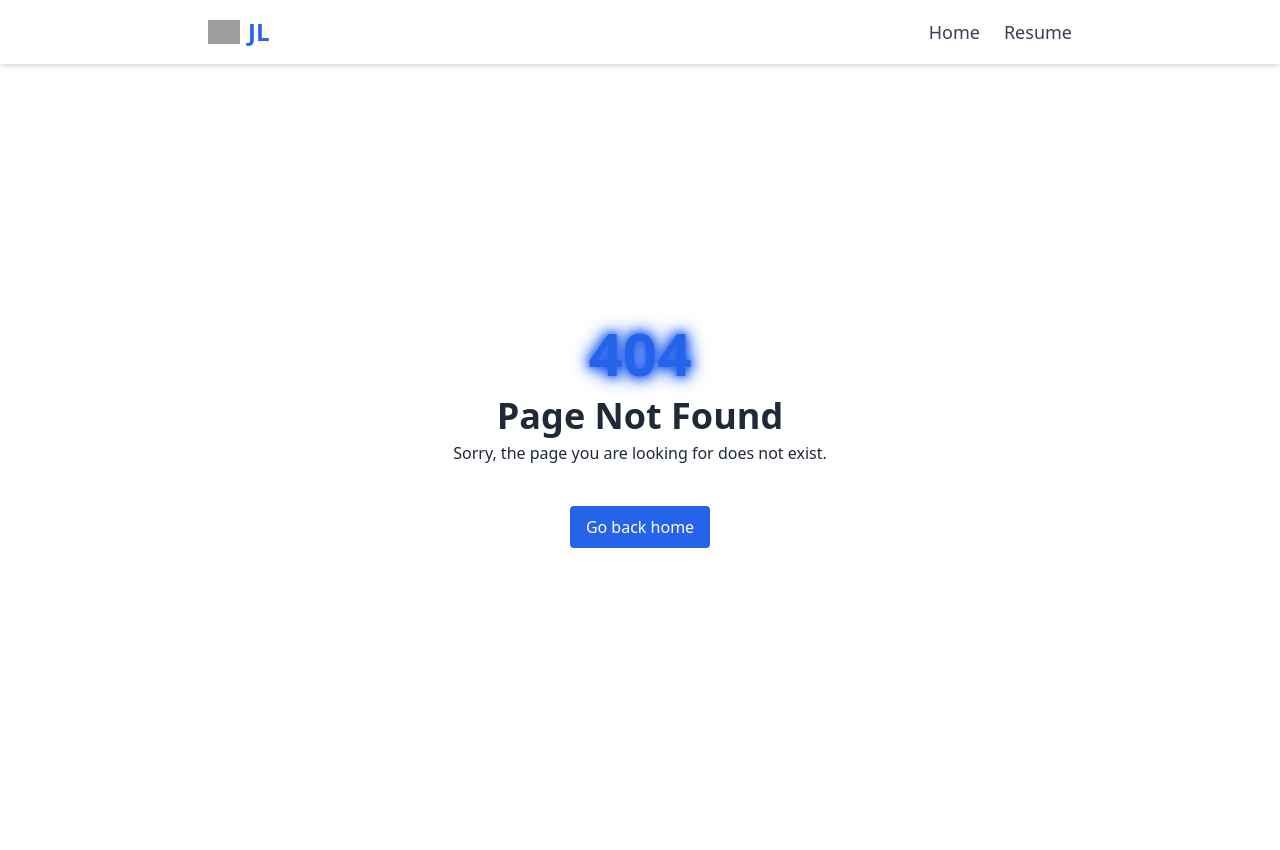
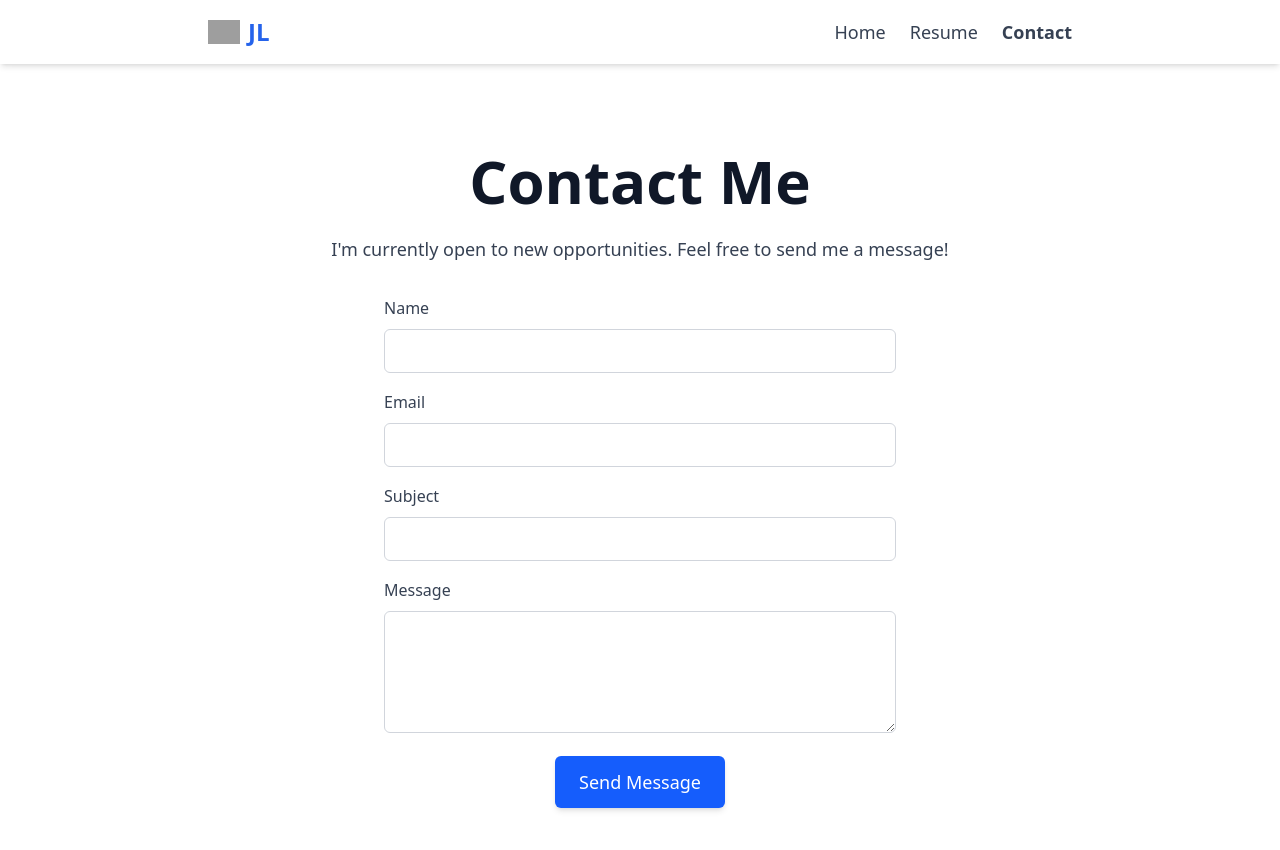
Before and after one commit to JoshuaLomond/portfolio, a Next.js app: page /contact in a window 1280 px wide. Before the commit this address had no page. Shown: the top 850 px of the page. Before the commit the page ends 800 px from the top, so only its background shows below. Built offline with nearby package versions, Linux system fonts and the light colour scheme; grey boxes are pictures that could not be loaded.

Commit message:
Added `Contact` page

```diff
--- a/app/api/send/route.ts
+++ b/app/api/send/route.ts
@@ -4,21 +4,23 @@ import { Resend } from "resend";
 interface RequestBody {
   name: string;
   email: string;
+  subject: string;
   message: string;
 }
 export async function POST(request: NextRequest) {
   const resend = new Resend(process.env.RESEND_API_KEY);
 
   try {
-    const { name, email, message } = (await request.json()) as RequestBody;
-    console.log("Received request:", { name, email, message }); // Log incoming data
+    const { name, email, subject, message } =
+      (await request.json()) as RequestBody;
+    console.log("Received request:", { name, email, subject, message }); // Log incoming data
 
     const { data, error } = await resend.emails.send({
       from: "contact@joshlomond.dev",
       to: ["josh@joshlomond.dev"],
       subject: "PORTFOLIO CONTACT FORM",
       replyTo: email,
-      react: EmailTemplate({ name, email, message }),
+      react: EmailTemplate({ name, email, subject, message }),
     });
 
     if (error) {
--- a/app/components/EmailTemplate.tsx
+++ b/app/components/EmailTemplate.tsx
@@ -12,10 +12,16 @@ import {
 interface EmailTemplateProps {
   name: string;
   email: string;
+  subject: string;
   message: string;
 }
 
-export const EmailTemplate = ({ name, email, message }: EmailTemplateProps) => (
+export const EmailTemplate = ({
+  name,
+  email,
+  subject,
+  message,
+}: EmailTemplateProps) => (
   <Html lang="en" dir="ltr">
     <Head>
       <title>Contact Form Submission</title>
@@ -52,6 +58,11 @@ export const EmailTemplate = ({ name, email, message }: EmailTemplateProps) => (
       </Row>
       <Row>
         <Text>
+          <strong>Subject:</strong> {subject}
+        </Text>
+      </Row>
+      <Row>
+        <Text>
           <strong>Message:</strong>
         </Text>
       </Row>
--- a/app/components/Navbar.tsx
+++ b/app/components/Navbar.tsx
@@ -7,6 +7,7 @@ import { usePathname } from "next/navigation";
 const navLinks = [
   { name: "Home", href: "/" },
   { name: "Resume", href: "/resume" },
+  { name: "Contact", href: "/contact" },
 ];
 
 export default function Navbar() {
--- a/app/components/ContactSection.tsx
+++ b/app/contact/page.tsx
@@ -3,9 +3,10 @@
 import { useState } from "react";
 import { motion } from "framer-motion";
 
-export default function ContactSection() {
+export default function ContactPage() {
   const [name, setName] = useState("");
   const [email, setEmail] = useState("");
+  const [subject, setSubject] = useState("");
   const [message, setMessage] = useState("");
   const [status, setStatus] = useState("");
 
@@ -18,13 +19,14 @@ export default function ContactSection() {
       headers: {
         "Content-Type": "application/json",
       },
-      body: JSON.stringify({ name, email, message }),
+      body: JSON.stringify({ name, email, subject, message }),
     });
 
     if (res.ok) {
       setStatus("Your message has been sent!");
       setName("");
       setEmail("");
+      setSubject("");
       setMessage("");
     } else {
       setStatus("Failed to send message.");
@@ -32,17 +34,18 @@ export default function ContactSection() {
   };
 
   return (
-    <section className="mt-20 text-center">
-      <h2 className="text-gray-900 dark:text-white">Get In Touch</h2>
-      <p className="text-lg text-gray-700 dark:text-gray-300">
+    <section className="container mx-auto px-4 py-20 text-center">
+      <h1 className="text-4xl font-bold text-gray-900 dark:text-white">
+        Contact Me
+      </h1>
+      <p className="mt-4 text-lg text-gray-700 dark:text-gray-300">
         I'm currently open to new opportunities. Feel free to send me a message!
       </p>
       <motion.form
         onSubmit={handleSubmit}
         className="mt-8 mx-auto max-w-lg text-left"
         initial={{ opacity: 0, y: 20 }}
-        whileInView={{ opacity: 1, y: 0 }}
-        viewport={{ once: true }}
+        animate={{ opacity: 1, y: 0 }}
         transition={{ duration: 0.5 }}
       >
         <div className="mb-4">
@@ -73,6 +76,22 @@ export default function ContactSection() {
             id="email"
             value={email}
             onChange={(e) => setEmail(e.target.value)}
+            required
+            className="w-full px-3 py-2 border border-gray-300 rounded-md dark:bg-gray-800 dark:border-gray-700 focus:outline-none focus:ring-2 focus:ring-blue-500"
+          />
+        </div>
+        <div className="mb-4">
+          <label
+            htmlFor="subject"
+            className="block text-gray-700 dark:text-gray-300 mb-2"
+          >
+            Subject
+          </label>
+          <input
+            type="text"
+            id="subject"
+            value={subject}
+            onChange={(e) => setSubject(e.target.value)}
             required
             className="w-full px-3 py-2 border border-gray-300 rounded-md dark:bg-gray-800 dark:border-gray-700 focus:outline-none focus:ring-2 focus:ring-blue-500"
           />
--- a/app/page.tsx
+++ b/app/page.tsx
@@ -3,7 +3,6 @@
 import HeroSection from "./components/HeroSection";
 import AboutSection from "./components/AboutSection";
 import ProjectsSection from "./components/ProjectsSection";
-import ContactSection from "./components/ContactSection";
 import Footer from "./components/Footer";
 
 export default function Home() {
@@ -13,7 +12,19 @@ export default function Home() {
         <HeroSection />
         <AboutSection />
         <ProjectsSection />
-        <ContactSection />
+        <section className="mt-20 text-center">
+          <h2 className="text-gray-900 dark:text-white">Get In Touch</h2>
+          <p className="text-lg text-gray-700 dark:text-gray-300">
+            I'm currently open to new opportunities. Feel free to send me a
+            message!
+          </p>
+          <a
+            href="/contact"
+            className="mt-8 inline-block rounded-md bg-blue-600 px-6 py-3 text-lg font-medium text-white shadow-md transition-colors hover:bg-blue-700 focus:outline-none focus:ring-2 focus:ring-blue-500 focus:ring-offset-2"
+          >
+            Contact Me
+          </a>
+        </section>
       </main>
       <Footer />
     </div>
```
